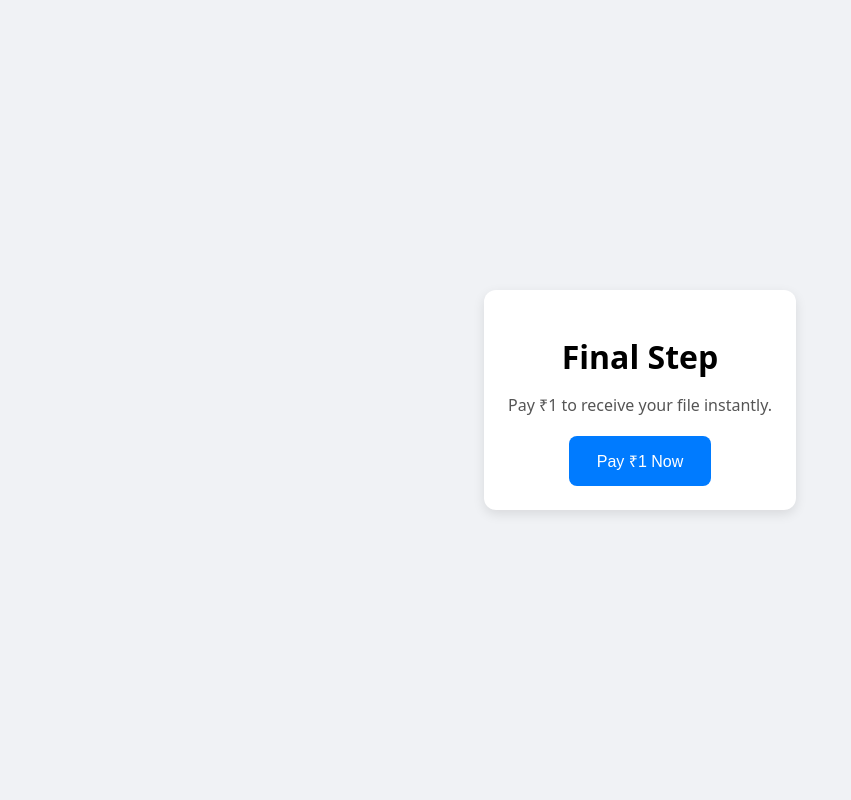
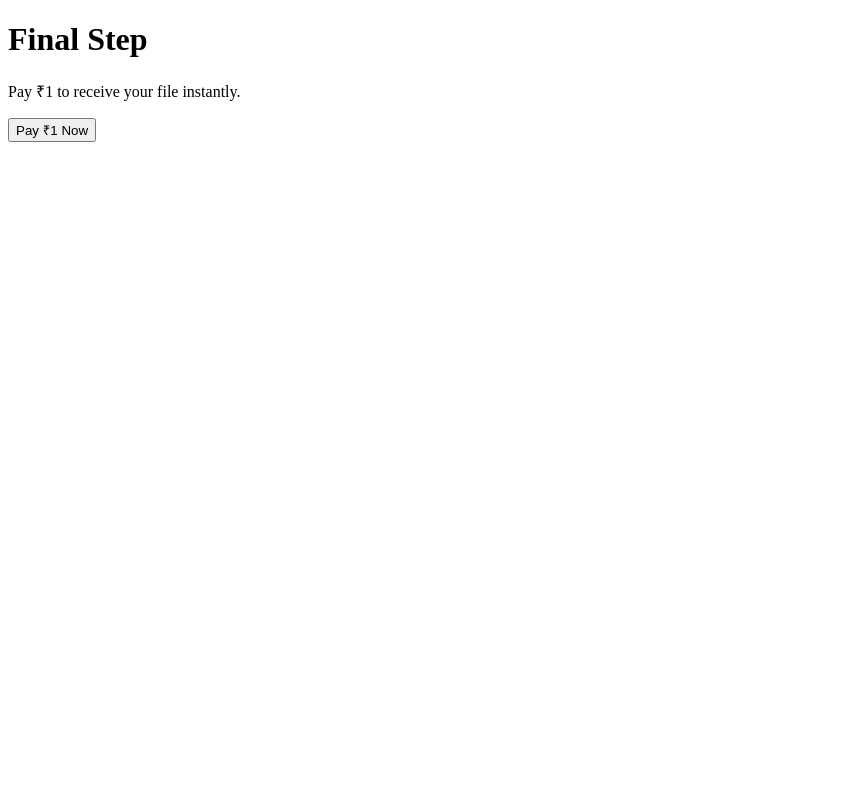
Before and after one commit to studycart/studycart-bot, a Flask app: template templates/buy_page.html in a window 1280 px wide. Shown: the whole page, without its empty margins (0-851 px from the left). Run offline with Flask 3, Linux system fonts and the light colour scheme; the template is opened without the code that fills it, so the values that code supplies are empty; some libraries are stand-ins or nearby versions.

Commit message:
Update buy_page.html

```diff
--- a/templates/buy_page.html
+++ b/templates/buy_page.html
@@ -4,85 +4,42 @@
   <meta charset="UTF-8" />
   <meta name="viewport" content="width=device-width, initial-scale=1.0"/>
   <title>Complete Your Purchase</title>
-  <link rel="icon" href="/static/favicon.png" />
   <script src="https://checkout.razorpay.com/v1/checkout.js"></script>
   <script src="https://telegram.org/js/telegram-web-app.js"></script>
-  <style>
-    body {
-      font-family: system-ui, sans-serif;
-      background-color: #f0f2f5;
-      display: flex;
-      justify-content: center;
-      align-items: center;
-      height: 100vh;
-      margin: 0;
-    }
-    .container {
-      background: white;
-      padding: 24px;
-      border-radius: 12px;
-      box-shadow: 0 4px 12px rgba(0,0,0,0.1);
-      text-align: center;
-      max-width: 400px;
-    }
-    h1 { margin-bottom: 8px; }
-    p { margin-bottom: 20px; color: #555; }
-    .button {
-      background-color: #007bff;
-      color: white;
-      padding: 14px 28px;
-      border: none;
-      border-radius: 8px;
-      font-size: 16px;
-      cursor: pointer;
-    }
-    .button:hover {
-      background-color: #0056b3;
-    }
-  </style>
 </head>
 <body>
   <div class="container">
     <h1>Final Step</h1>
     <p>Pay ₹1 to receive your file instantly.</p>
-    <button id="pay-button" class="button">Pay ₹1 Now</button>
+    <button id="pay-button">Pay ₹1 Now</button>
   </div>
 
   <script>
-    const urlParams = new URLSearchParams(window.location.search);
-    const userId = urlParams.get('user_id');
+    const tg = window.Telegram.WebApp;
+    const userId = tg.initDataUnsafe?.user?.id;
     const payButton = document.getElementById('pay-button');
-
-    // Detect Telegram Web or Android WebView and redirect
-    const platform = Telegram?.WebApp?.platform || '';
-    if (platform === 'web' || navigator.userAgent.includes('Android')) {
-      Telegram.WebApp.openLink(`https://studycart.store/buy_page?user_id=${userId}`);
-      setTimeout(() => Telegram.WebApp.close(), 1000);
-    }
 
     payButton.addEventListener('click', async () => {
       payButton.innerText = 'Processing...';
       payButton.disabled = true;
 
       try {
-        const response = await fetch(`${window.location.origin}/create_payment_razorpay`, {
+        const response = await fetch('/create_payment_razorpay', {
           method: 'POST',
           headers: { 'Content-Type': 'application/json' },
-          body: JSON.stringify({ user_id: userId, amount: 1 }) // ₹1 in rupees
+          body: JSON.stringify({ user_id: userId, amount: 1 })
         });
-
-        if (!response.ok) throw new Error(`Server error: ${response.status}`);
 
         const data = await response.json();
 
         const options = {
           key: data.key_id,
-          amount: data.amount, // in paise
+          amount: data.amount,
           currency: "INR",
           name: "Studycart Store",
           description: "Digital File Purchase",
           order_id: data.order_id,
-          handler: function (response) {
+          handler: function () {
             alert("Payment successful! Your file will be sent shortly.");
             Telegram.WebApp.close();
           },
@@ -90,7 +47,7 @@
         };
 
         const rzp = new Razorpay(options);
-        rzp.on('payment.failed', function () {
+        rzp.on('payment.failed', () => {
           alert("Payment failed. Please try again.");
           payButton.innerText = 'Pay ₹1 Now';
           payButton.disabled = false;
@@ -98,7 +55,6 @@
         rzp.open();
 
       } catch (err) {
-        console.error(err);
         alert("Something went wrong. Try again.");
         payButton.innerText = 'Pay ₹1 Now';
         payButton.disabled = false;
```
